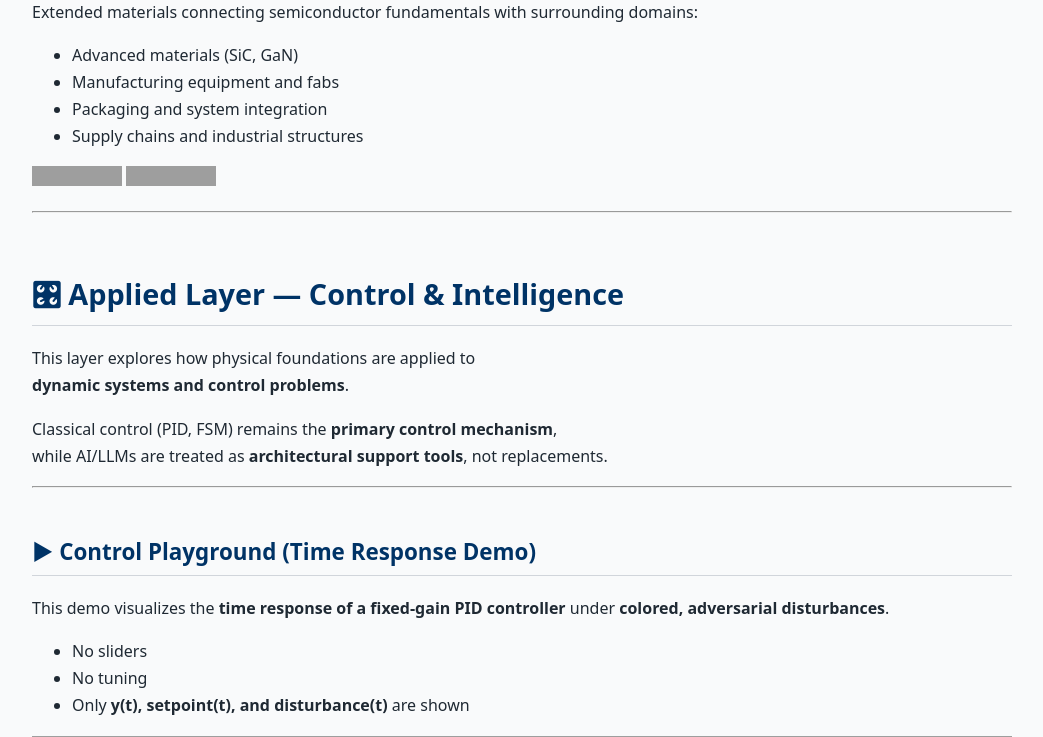
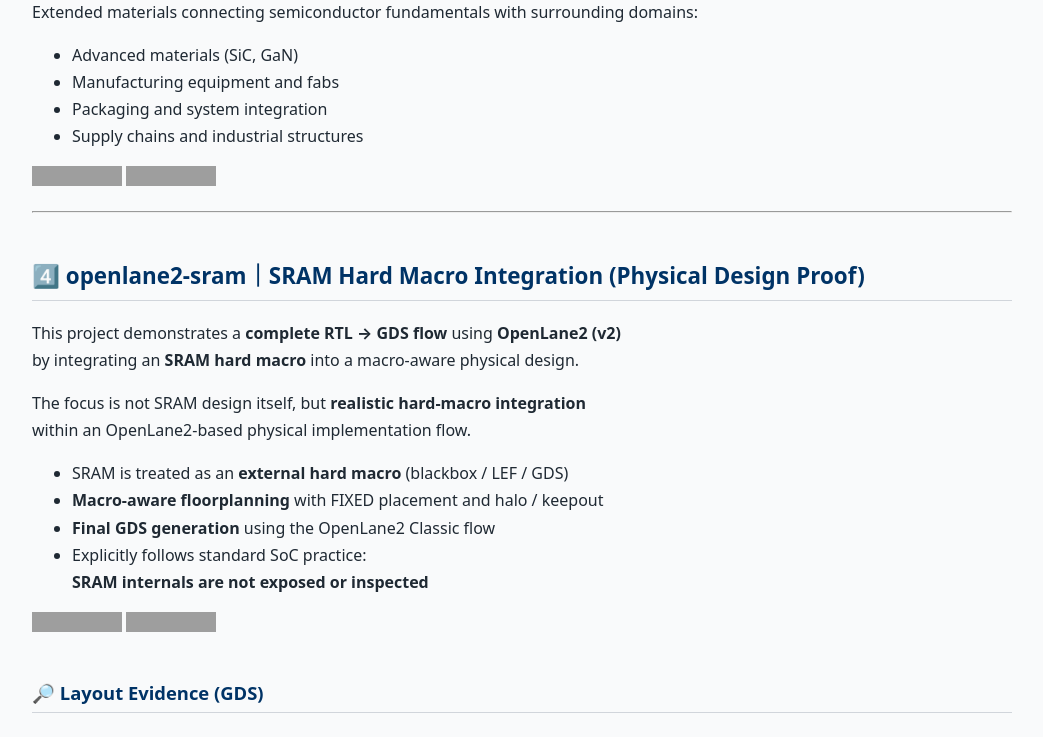
Before and after one commit to Samizo-AITL/Samizo-AITL.github.io, a Jekyll site: the page built from en/index.md, in a window 1280 px wide and 1400 px high, scrolled down 6091 px. Shown: the top 737 px of the window, without its empty margins (118-1161 px from the left). Built offline with Jekyll 4.4.1, drawn with Linux system fonts in a browser that asks for light colours; some of the changed text lies outside the part shown; grey boxes are pictures that could not be loaded.

Commit message:
Update index.md

```diff
--- a/en/index.md
+++ b/en/index.md
@@ -211,6 +211,46 @@
 
 ---
 
+## 4️⃣ openlane2-sram｜SRAM Hard Macro Integration (Physical Design Proof)
+This project demonstrates a **complete RTL → GDS flow** using **OpenLane2 (v2)**
+by integrating an **SRAM hard macro** into a macro-aware physical design.
+
+The focus is not SRAM design itself, but **realistic hard-macro integration**
+within an OpenLane2-based physical implementation flow.
+
+- SRAM is treated as an **external hard macro** (blackbox / LEF / GDS)
+- **Macro-aware floorplanning** with FIXED placement and halo / keepout
+- **Final GDS generation** using the OpenLane2 Classic flow
+- Explicitly follows standard SoC practice:
+  **SRAM internals are not exposed or inspected**
+
+[![Site](https://img.shields.io/badge/View-Site-brightgreen?logo=github)](https://samizo-aitl.github.io/openlane2-sram/)
+[![Repo](https://img.shields.io/badge/View-Repo-blue?logo=github)](https://github.com/Samizo-AITL/openlane2-sram)
+
+### 🔎 Layout Evidence (GDS)
+
+**Figure 1: SRAM Macro Block-Level View**
+
+<img
+  src="https://raw.githubusercontent.com/Samizo-AITL/openlane2-sram/main/docs/fig/fig01_openlane2_spm_macro_block_level.png"
+  width="80%"
+  alt="SRAM hard macro block-level layout integrated using OpenLane2"
+/>
+
+**Figure 2: Standard-Cell-Level View Around the SRAM Macro**
+
+<img
+  src="https://raw.githubusercontent.com/Samizo-AITL/openlane2-sram/main/docs/fig/fig02_openlane2_spm_standard_cell_level_view.png"
+  width="80%"
+  alt="Standard-cell placement and routing around the SRAM hard macro"
+/>
+
+> **Note:**
+> The SRAM is integrated as a fixed hard macro using abstract views (LEF/GDS).
+> Its internal transistor-level layout is intentionally not visible, which is consistent with standard SoC physical design practice.
+
+---
+
 # 🎛 Applied Layer — Control & Intelligence
 
 This layer explores how physical foundations are applied to
```
